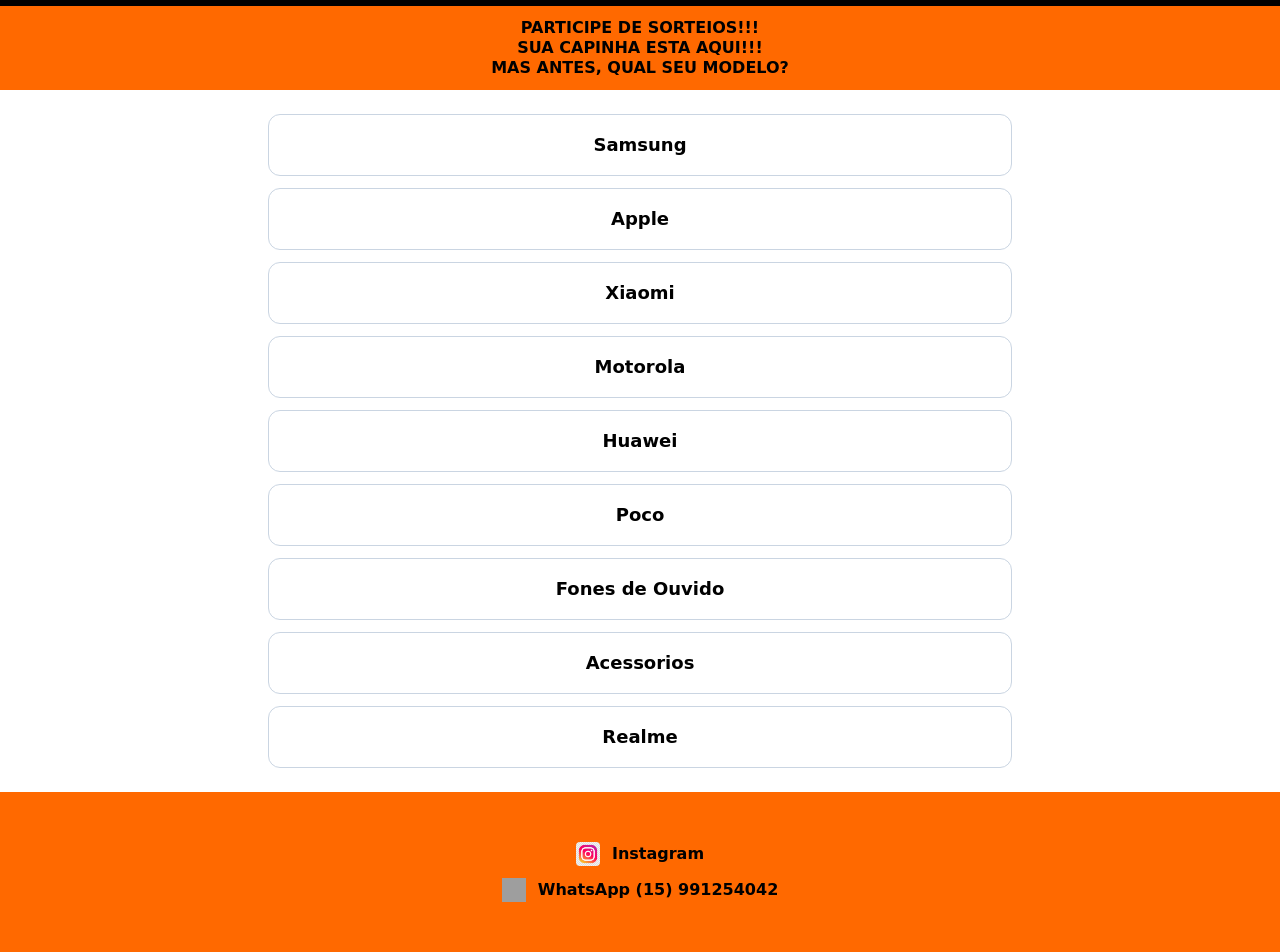
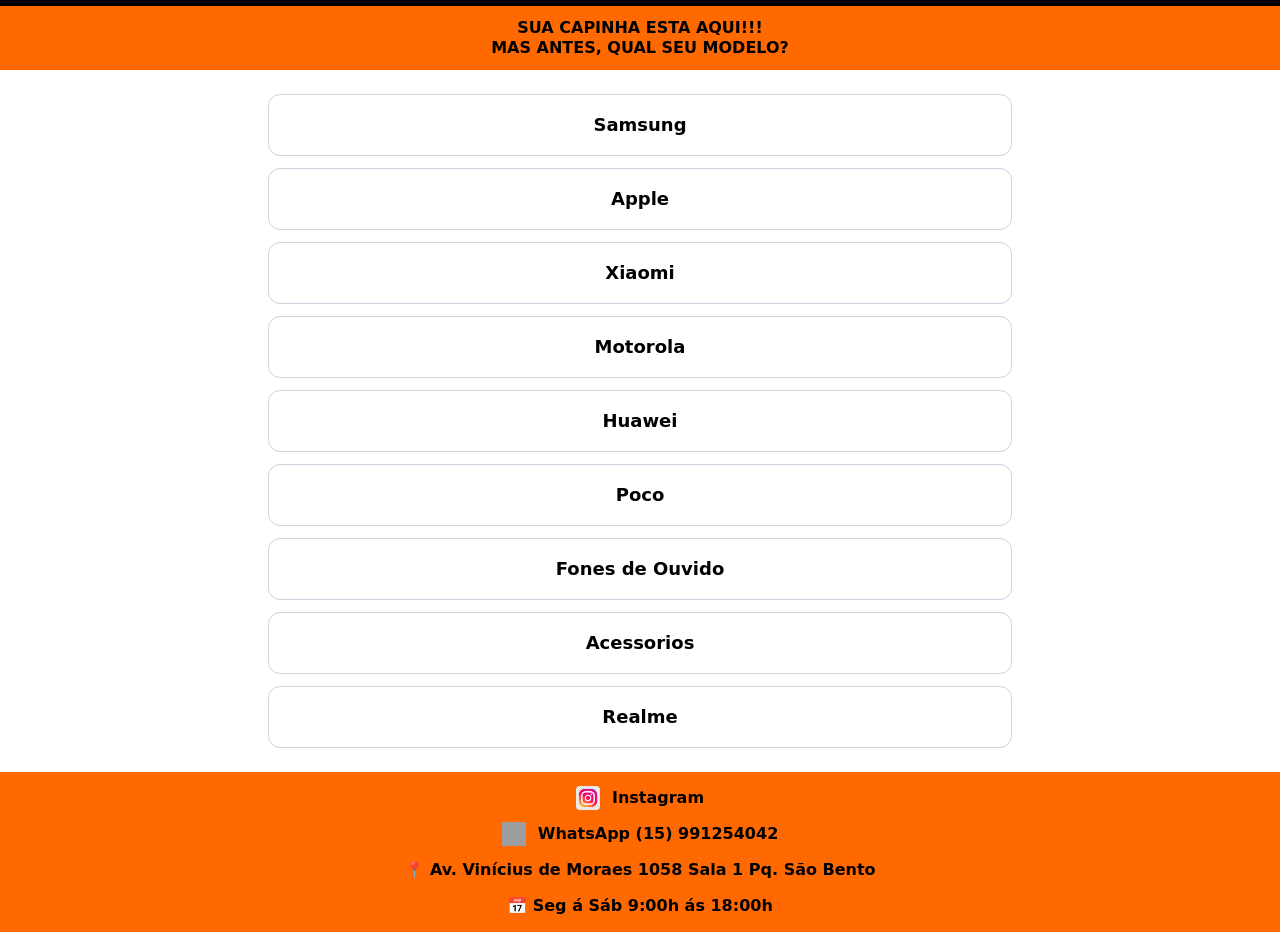
Before and after one commit to GilAlvesOliveira/memimei-react-next, a Next.js app: page /home in a window 1280 px wide. Shown: the part 154-1106 px from the top of the page. Built offline with nearby package versions, Linux system fonts and the light colour scheme; no server answers; grey boxes are pictures that could not be loaded.

Commit message:
correções na pagina home e ocultação de link

```diff
--- a/components/FooterLinks.jsx
+++ b/components/FooterLinks.jsx
@@ -27,6 +27,15 @@
           <img src={whatsappImg} alt="WhatsApp" className="h-6 w-6" />
           <span className="text-base font-semibold text-black">{phoneText}</span>
         </a>
+
+        <a>
+          <span className="text-base font-semibold text-black">📍 Av. Vinícius de Moraes 1058 Sala 1 Pq. São Bento</span>
+        </a>
+
+        <a>
+        <span className="text-base font-semibold text-black">📅 Seg á Sáb 9:00h ás 18:00h</span>
+        </a>
+
       </div>
     </footer>
   );
--- a/components/PromoBanner.jsx
+++ b/components/PromoBanner.jsx
@@ -2,7 +2,6 @@
   return (
     <div className="w-full bg-orange-500 text-black text-center font-extrabold py-3">
       <div className="max-w-screen-md mx-auto px-3 leading-tight">
-        <div>PARTICIPE DE SORTEIOS!!!</div>
         <div>SUA CAPINHA ESTA AQUI!!!</div>
         <div>MAS ANTES, QUAL SEU MODELO?</div>
       </div>
--- a/pages/carrinho.jsx
+++ b/pages/carrinho.jsx
@@ -387,7 +387,7 @@
 
       // IMPORTANTE: a rota pública do MelhorEnvio calculator é GET (sem header Auth) e está sujeita a CORS/políticas deles.
       // Se der CORS no navegador, use seu proxy backend. Aqui usamos direto pois você sinalizou que funciona aí.
-      const url = `https://www.melhorenvio.com.br/api/v2/calculator?from=18072-060&to=${cepDestino}&width=${width}&height=${height}&length=${length}&weight=${weight}&insurance_value=0`;
+      const url = `${process.env.NEXT_PUBLIC_URL_MELHOR_ENVIO}calculator?from=18072-060&to=${cepDestino}&width=${width}&height=${height}&length=${length}&weight=${weight}&insurance_value=0`;
 
       const response = await fetch(url);
       if (!response.ok) {
```
